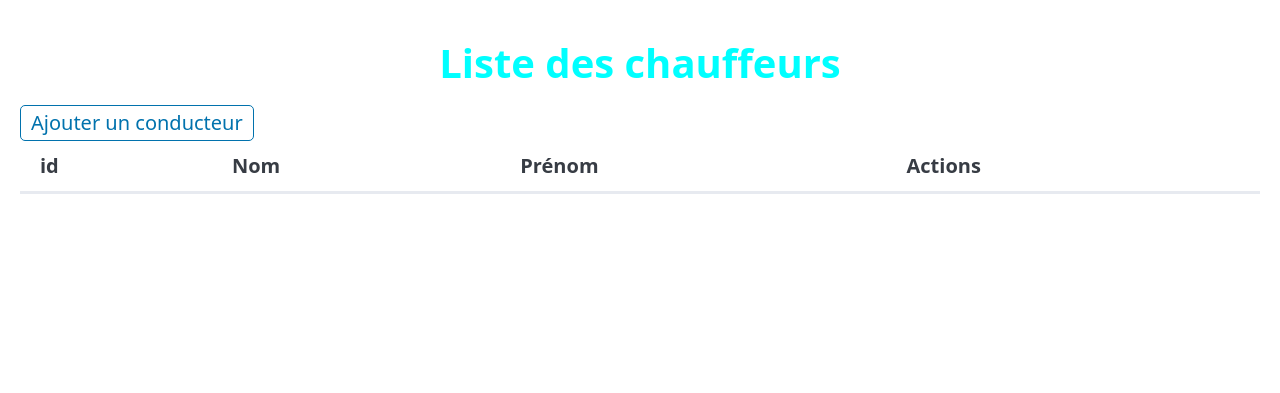
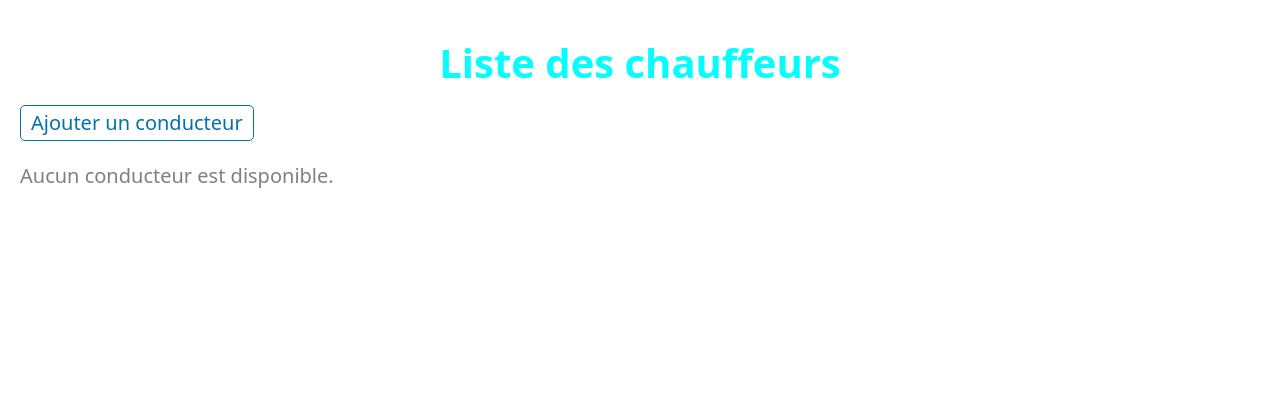
Before and after one commit to OliRati/AgenceTaxis, a PHP site: template views/driver/list-driver-view.php in a window 1280 px wide. Shown: the part 109-502 px from the top of the page. Run offline with PHP 8.4, Linux system fonts and the light colour scheme; the template is opened without the code that fills it, so the values that code supplies are empty; some libraries are stand-ins or nearby versions.

Commit message:
Enhance display when empty tabs

```diff
--- a/assets/css/style.css
+++ b/assets/css/style.css
@@ -1,4 +1,8 @@
 /* Customize CSS from pico.css */
+
+/*********************/
+/* Forms css         */
+/*********************/
 
 [role=button] {
     padding: 0.1rem 0.5rem;
@@ -6,7 +10,23 @@
 
 button[type="submit"] {
     padding: 0.1rem 0.5rem;
-    width:fit-content;
+    width: fit-content;
+}
+
+.flex {
+    display: flex;
+    align-items: center;
+    gap: 1rem;
+
+    label {
+        width: 12rem;
+    }
+}
+
+.empty {
+    font-size: 1rem;
+    color: gray;
+    margin: 1rem 0;
 }
 
 /******************/
--- a/vehicule/add-vehicule.php
+++ b/vehicule/add-vehicule.php
@@ -13,7 +13,7 @@ if ($_SERVER['REQUEST_METHOD'] === 'POST' && isset($_POST['envoyer'])) {
     $state = ajoutVehicule($pdo, $marque, $modele, $couleur, $immatriculation );
 
     if ($state) {
-        redirect("vehicule/list-vehicule.php");
+        redirect("/vehicule/list-vehicule.php");
     }
 }
 
--- a/views/driver/list-driver-view.php
+++ b/views/driver/list-driver-view.php
@@ -4,6 +4,8 @@
 <div style="margin: 1rem">
     <a href="<?= WEB_ROOT . "/driver/add-driver.php" ?>" role="button" class="outline">Ajouter un
         conducteur</a>
+
+    <?php if (!empty($driverArray)) { ?>
         <table>
             <thead>
                 <tr>
@@ -30,6 +32,10 @@
                 <?php endforeach ?>
             </tbody>
         </table>
+    <?php } else { ?>
+        <p class="empty">Aucun conducteur est disponible.</p>
+    <?php } ?>
+
 </div>
 
 <?php include PATH_PROJECT . "/views/partials/tail.php"; ?>
```
Also changed, not shown: views/association/add-association-view.php (+10 -20 lines), views/association/list-association-view.php (+8 -1 lines), views/vehicule/list-vehicule-view.php (+7 -1 lines). Lines whose indentation alone changed are shown as unchanged.
